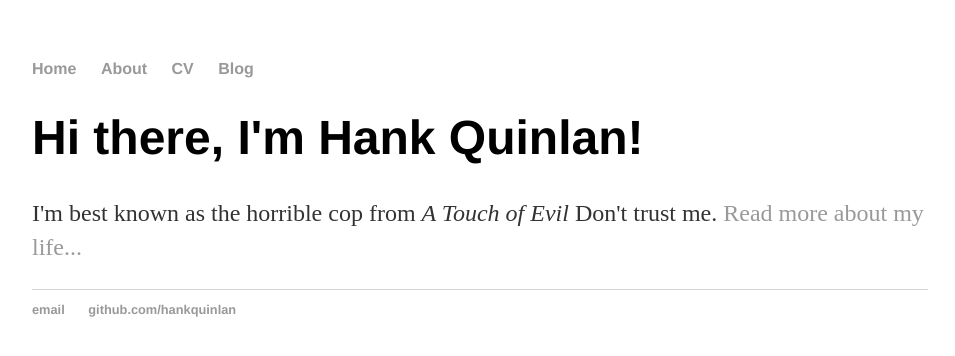
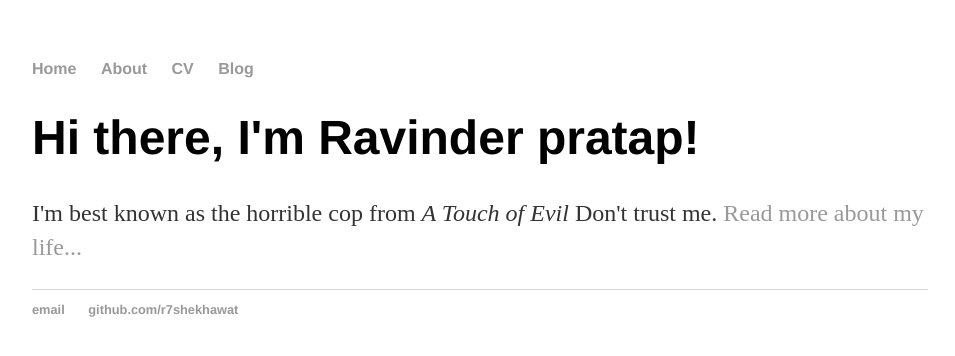
Before and after one commit to r7shekhawat/r7shekhawat.github.io, a plain HTML site: page index.html in a window 1280 px wide. Shown: the whole page, without its empty margins (160-1115 px from the left). Drawn offline with Linux system fonts and the light colour scheme.

Commit message:
Update index.html
edited html

```diff
--- a/index.html
+++ b/index.html
@@ -1,7 +1,7 @@
 <!DOCTYPE html>
 <html>
 	<head>
-		<title>Hank Quinlan, Horrible Cop</title>
+		<title>rp singh, shekhawat</title>
 		<!-- link to main stylesheet -->
 		<link rel="stylesheet" type="text/css" href="https://r7shekhawat.github.io/css/main.css">
 	</head>
@@ -16,14 +16,14 @@
 		</nav>
 		<div class="container">
     		<div class="blurb">
-        		<h1>Hi there, I'm Hank Quinlan!</h1>
+        		<h1>Hi there, I'm Ravinder pratap!</h1>
 				<p>I'm best known as the horrible cop from <em>A Touch of Evil</em> Don't trust me. <a href="/about">Read more about my life...</a></p>
     		</div><!-- /.blurb -->
 		</div><!-- /.container -->
 		<footer>
     		<ul>
-        		<li><a href="mailto:hankquinlanhub@gmail.com">email</a></li>
-        		<li><a href="https://github.com/hankquinlan">github.com/hankquinlan</a></li>
+        		<li><a href="mailto:r7shekhawat@gmail.com">email</a></li>
+        		<li><a href="https://github.com/r7shekhawat">github.com/r7shekhawat</a></li>
 			</ul>
 		</footer>
 	</body>
```
